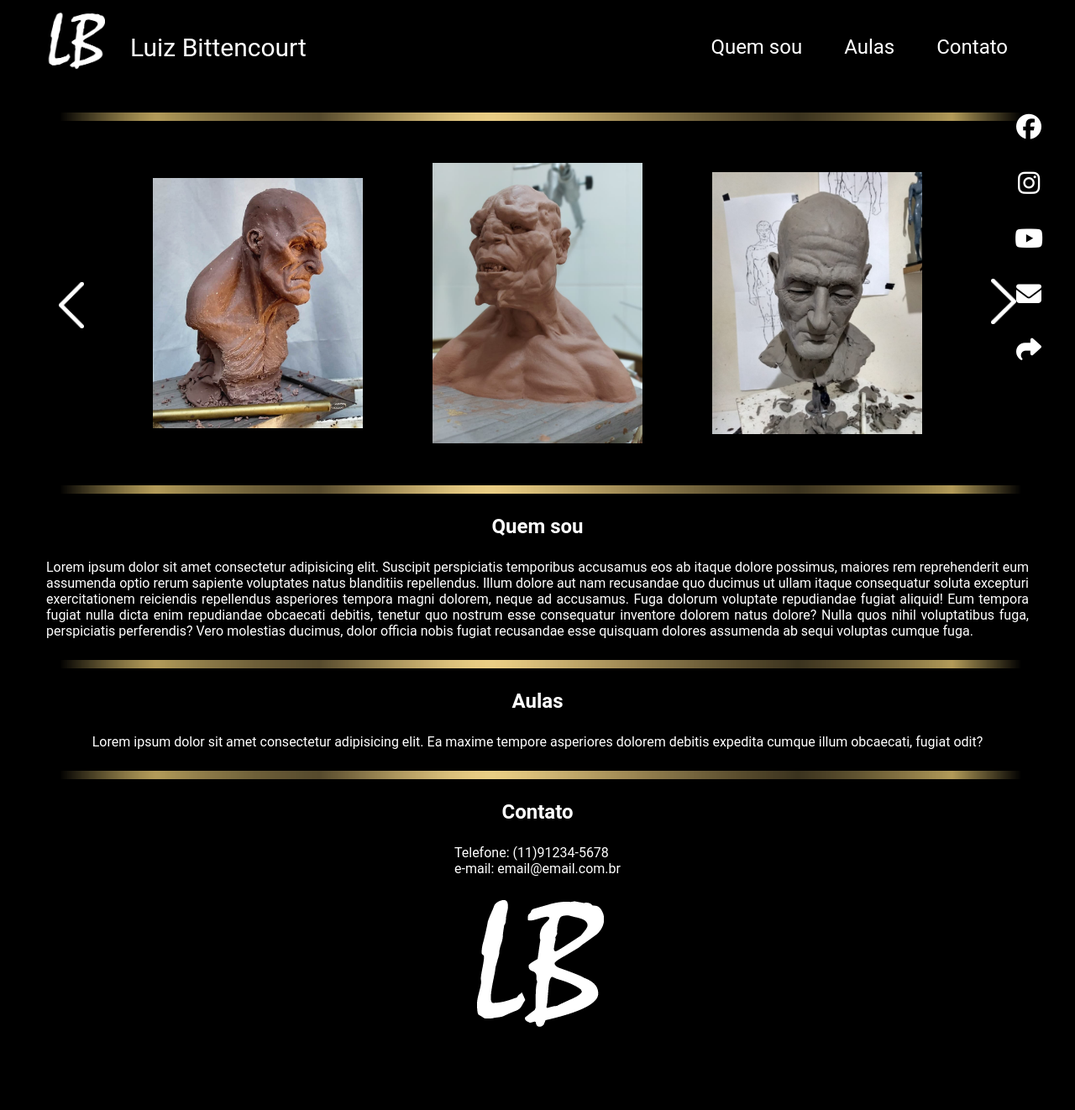
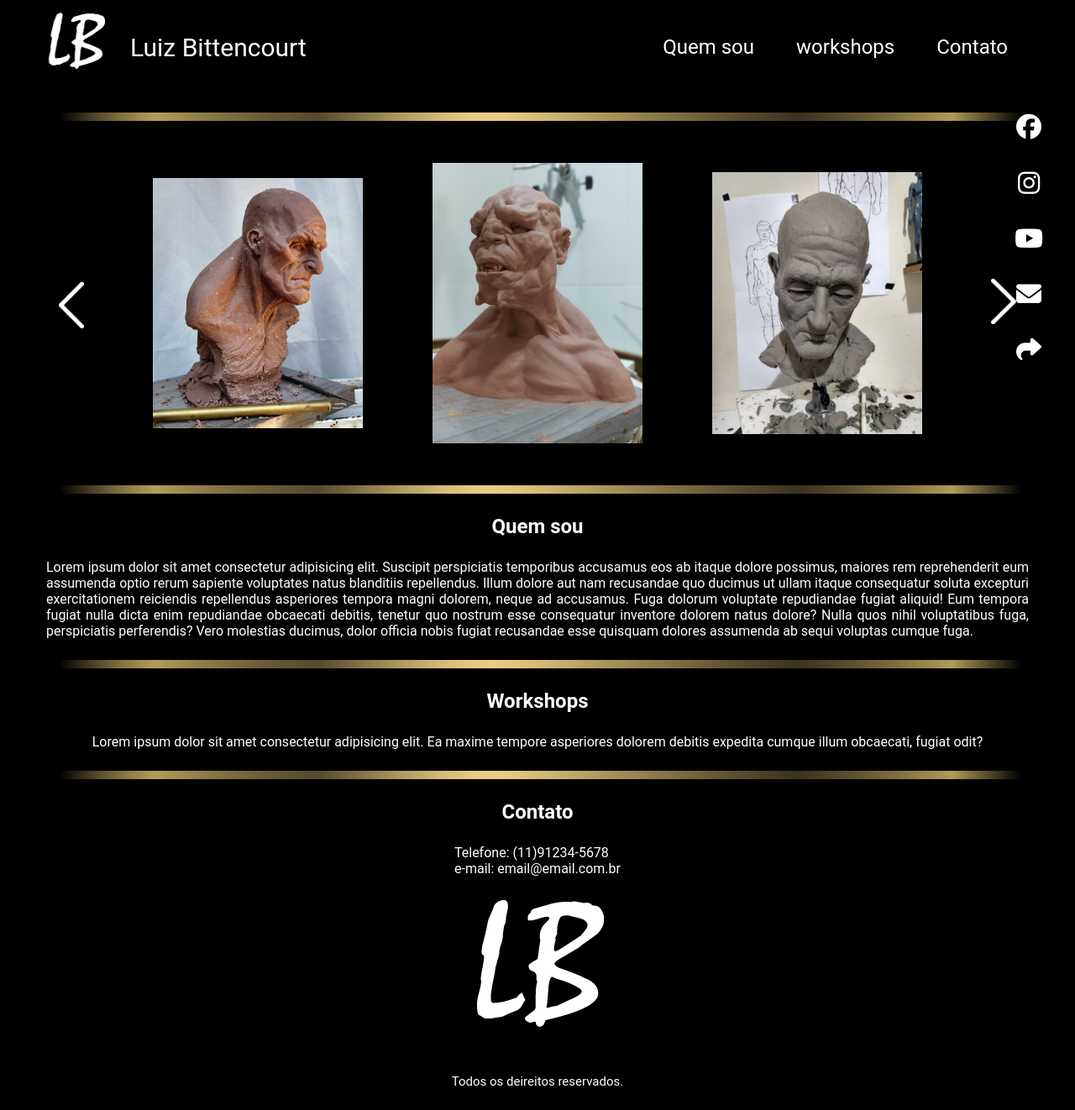
Before and after one commit to GiovanniCestaro/portfolio-escultor, a plain HTML site: page index.html in a window 1280 px wide. Shown: the part 22-1344 px from the top of the page at 84% size. Before the commit the page ends 1301 px from the top, so only its background shows below. Drawn offline with Linux system fonts and the light colour scheme.

Commit message:
alteração aulas para workshops

```diff
--- a/css/styles.css
+++ b/css/styles.css
@@ -175,18 +175,18 @@ img {
   margin-bottom: 25px;
 }
 
-.aulas {
+.workshops {
   display: flex;
   flex-direction: column;
   align-items: center;
   text-align: justify;
 }
 
-.aulas .titulo {
+.workshops .titulo {
   margin: 25px;
 }
 
-.aulas .paragrafo {
+.workshops .paragrafo {
   margin-bottom: 25px;
 }
 
@@ -204,3 +204,8 @@ img {
 .contato .informacoes {
   list-style: none;
 }
+
+.contato .direitos {
+  font-size: 15px;
+  margin-bottom: 25px;
+}
--- a/index.html
+++ b/index.html
@@ -28,7 +28,7 @@
           <a href="#quem-sou">Quem sou</a>
         </li>
         <li class="item">
-          <a href="#aulas">Aulas</a>
+          <a href="#workshops">workshops</a>
         </li>
         <li class="item">
           <a href="#contato">Contato</a>
@@ -126,8 +126,8 @@
           alt="img-divisao-section"
         />
       </div>
-      <section class="aulas" id="aulas">
-        <h1 class="titulo">Aulas</h1>
+      <section class="workshops" id="workshops">
+        <h1 class="titulo">Workshops</h1>
         <p class="paragrafo">
           Lorem ipsum dolor sit amet consectetur adipisicing elit. Ea maxime
           tempore asperiores dolorem debitis expedita cumque illum obcaecati,
@@ -150,6 +150,7 @@
         <a href="#"
           ><img src="./imagens/logo.png" alt="logo luiz Bitencourt"
         /></a>
+        <span class="direitos">Todos os deireitos reservados.</span>
       </section>
     </main>
   </body>
```
